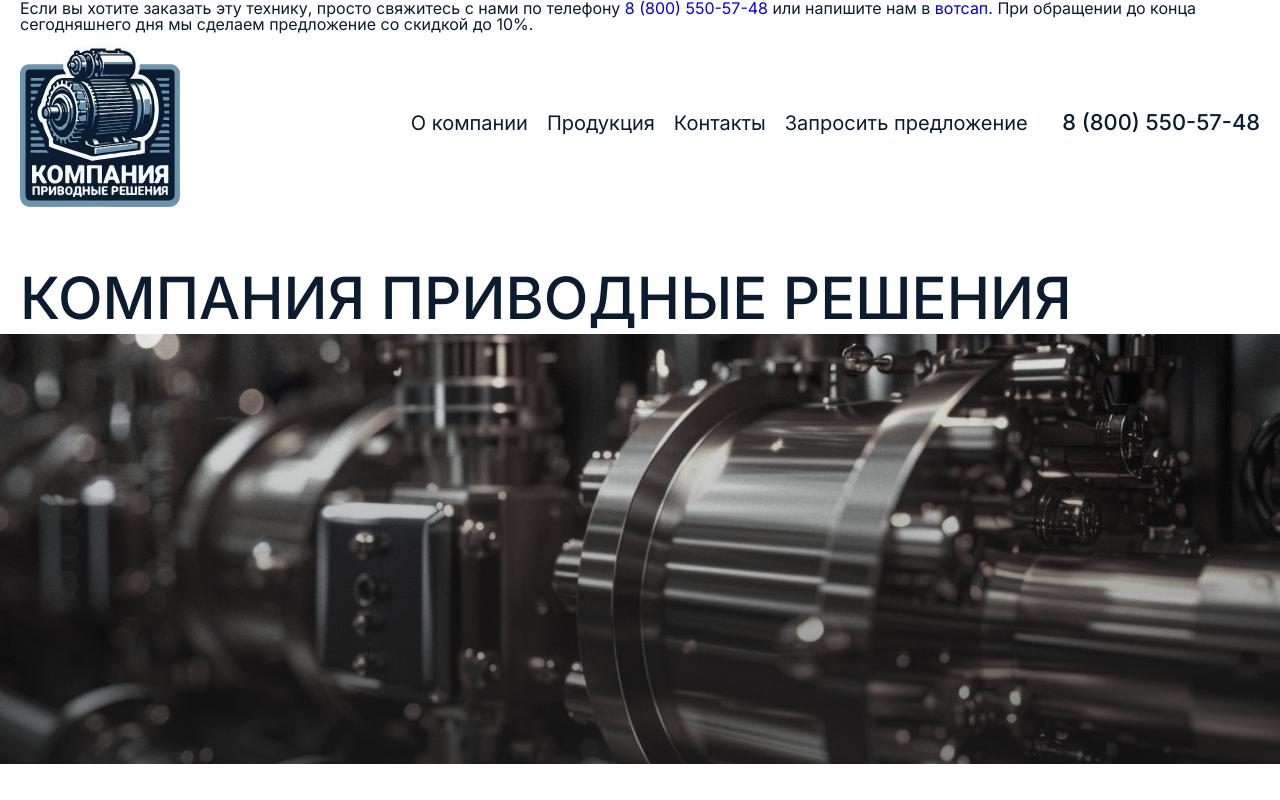
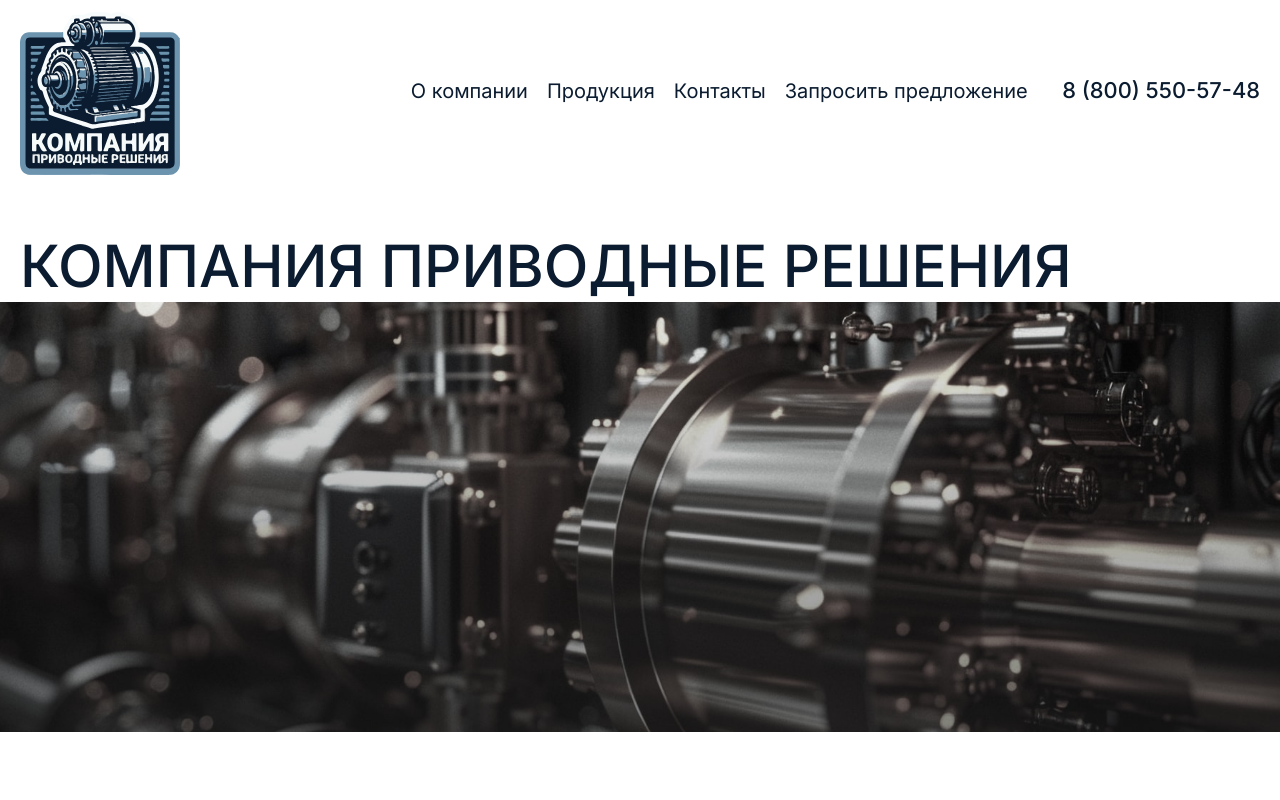
Before and after one commit to Abbos29/privod, a plain HTML site: page index.html in a window 1280 px wide. Shown: the top 800 px of the page. Drawn offline with nearby package versions, Linux system fonts and the light colour scheme.

Commit message:
fix: v15

```diff
--- a/index.html
+++ b/index.html
@@ -65,7 +65,6 @@
     <header class="header">
         <div class="container">
 
-            <p>Если вы хотите заказать эту технику, просто свяжитесь с нами по телефону <a href="tel:88005505748">8 (800) 550-57-48</a> или напишите нам в <a href="https://wa.me/79588655980?text=%D0%97%D0%B4%D1%80%D0%B0%D0%B2%D1%81%D1%82%D0%B2%D1%83%D0%B9%D1%82%D0%B5!%20%D0%9C%D0%BD%D0%B5%20%D0%BD%D1%83%D0%B6%D0%BD%D0%B0%20%D0%BA%D0%BE%D0%BD%D1%81%D1%83%D0%BB%D1%8C%D1%82%D0%B0%D1%86%D0%B8%D1%8F.">вотсап</a>. При обращении до конца сегодняшнего дня мы сделаем предложение со скидкой до 10%.</p>
 
             <nav class="nav">
                 <a class="nav__logo" href="/">
```
